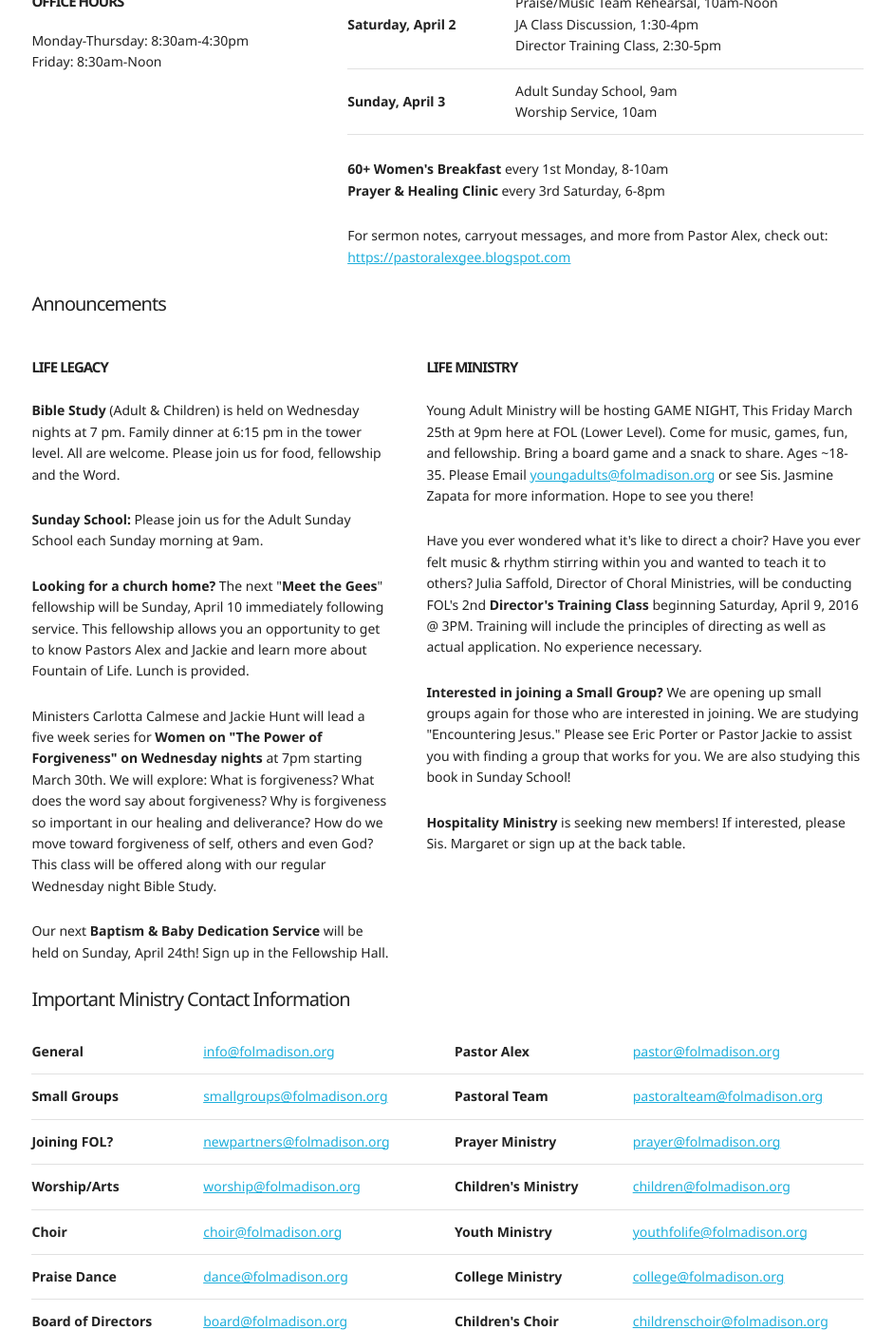
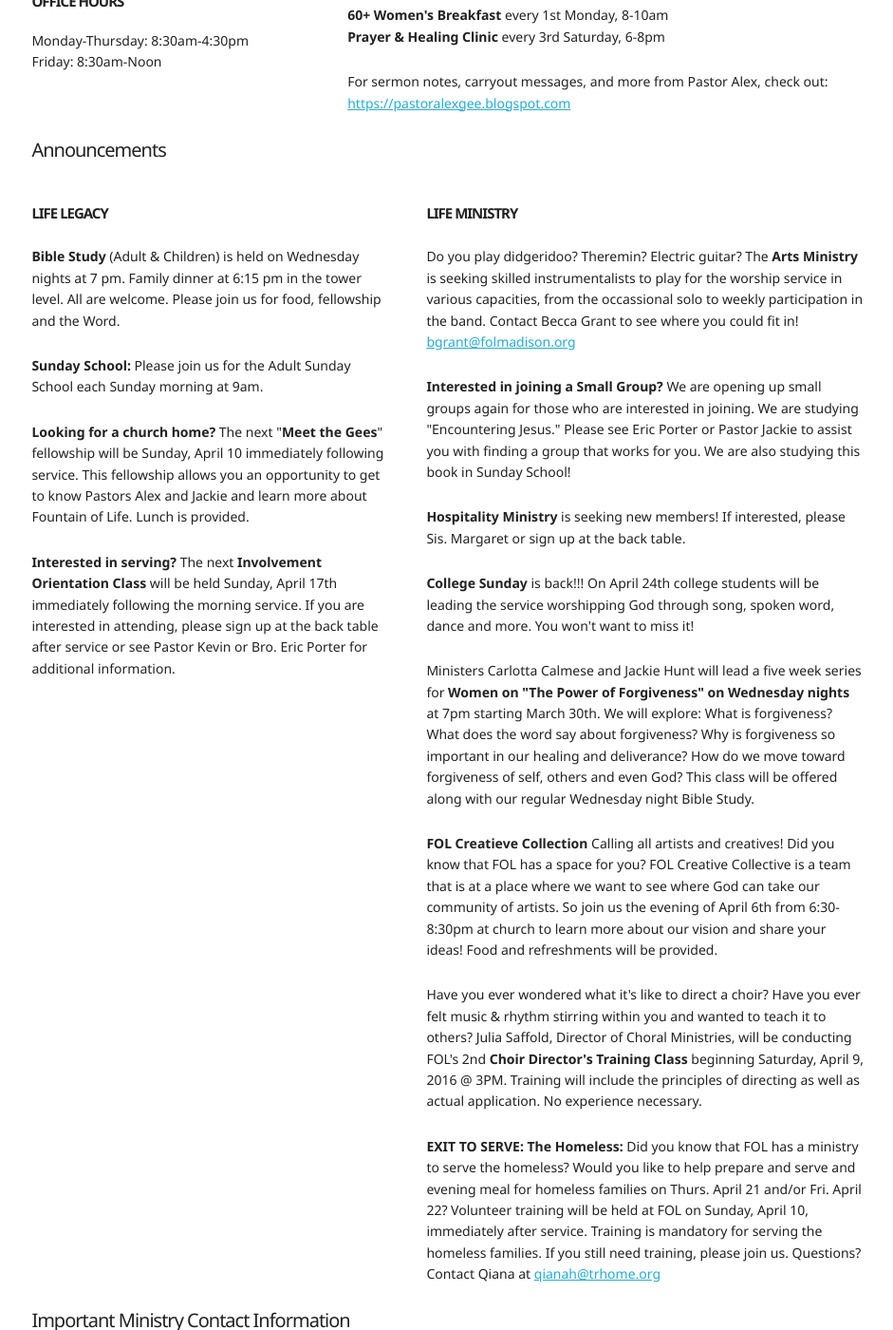
Before and after one commit to fountain-of-life/folmadison.org, a Jekyll site: the page built from index.html, in a window 1280 px wide and 1400 px high, scrolled down 602 px. Shown: the whole window at 95% size, without its empty margins (165-1106 px from the left). Built offline with Jekyll 4.4.1, drawn with Linux system fonts in a browser that asks for light colours; some of the changed text lies outside the part shown.

Commit message:
weekly update

```diff
--- a/index.html
+++ b/index.html
@@ -35,33 +35,33 @@
 
   <table class="u-full-width">
     <tr>
-      <td><strong>Wednesday, March 30</strong></td>
+      <td><strong>Wednesday, April 6</strong></td>
       <td>
+        Children's Dance Ministry, 5:30pm<br>
+        Children's Choir Rehearsal, 5:30pm<br>
         Family Dinner, 6:15pm<br>
         Adult/Children/Youth Bible Study, 7:00pm
       </td>
-    </tr><tr>
+    </tr><!--<tr>
       <td><strong>Thursday, March 31</strong></td>
       <td>
         MAN-UP Meeting, 5:00pm
       </td>
-    </tr><tr>
-      <td><strong>Friday, April 1</strong></td>
+    </tr>--><tr>
+      <td><strong>Friday, April 8</strong></td>
       <td>
         Fourth Watch Command The Morning Prayer, 3-6am<br>
-        Black Faith Matters – North Star Seminary Class, 9am-5pm<br>
-        Black Women Heal Day, 5:30pm - 10:30pm<br>
         FOL Adult Choir Rehearsal, 7-9pm
       </td>
-    </tr><tr>
+    </tr><!-- <tr>
       <td><strong>Saturday, April 2</strong></td>
       <td>
         Praise/Music Team Rehearsal, 10am-Noon<br>
         JA Class Discussion, 1:30-4pm<br>
         Director Training Class, 2:30-5pm
       </td>
-    </tr><tr>
-      <td><strong>Sunday, April 3</strong></td>
+    </tr>--><tr>
+      <td><strong>Sunday, April 10</strong></td>
       <td>
         Adult Sunday School, 9am<br>
         Worship Service, 10am
@@ -98,33 +98,23 @@
   you an opportunity to get to know Pastors Alex and Jackie and learn more about
   Fountain of Life. Lunch is provided.</p>
 
-  <p>Ministers Carlotta Calmese and Jackie Hunt will lead a five week series
-    for <strong>Women on "The Power of Forgiveness" on Wednesday nights</strong>
-    at 7pm starting March 30th. We will explore: What is forgiveness?
-    What does the word say about forgiveness? Why is forgiveness so important in
-    our healing and deliverance? How do we move toward forgiveness of self, others and even
-    God? This class will be offered along with our regular Wednesday night Bible Study.</p>
-
-  <p>Our next <strong>Baptism & Baby Dedication Service</strong> will be held on Sunday,
-    April 24th!  Sign up in the Fellowship Hall.</p>
+  <p>
+    <strong>Interested in serving?</strong> The next <strong>Involvement Orientation Class</strong>
+    will be held Sunday, April 17th immediately following the morning service. If you are interested
+    in attending, please sign up at the back table after service or see Pastor Kevin or Bro. Eric Porter
+    for additional information.
+  </p>
 
 </div>
 
 <div class="six columns">
   <p><h3>Life Ministry</h3></p>
 
-  <p>Young Adult Ministry will be hosting GAME NIGHT, This Friday March 25th at
-     9pm here at FOL (Lower Level). Come for music, games, fun, and fellowship.
-     Bring a board game and a snack to share. Ages ~18-35. Please Email
- <a href="mailto:youngadults@folmadison.org">youngadults@folmadison.org</a> or see
- Sis. Jasmine Zapata for more information. Hope to see you there!</p>
-
-  <p>Have you ever wondered what it's like to direct a choir? Have you ever felt
-    music & rhythm stirring within you and wanted to teach it to others?
-    Julia Saffold, Director of Choral Ministries, will be conducting FOL's
-    2nd <strong>Director's Training Class</strong> beginning Saturday, April 9, 2016 @ 3PM.
-    Training will include the principles of directing as well as actual application. No
-experience necessary. </p>
+    <p>Do you play didgeridoo? Theremin? Electric guitar? The <strong>Arts Ministry</strong>
+    is seeking skilled instrumentalists to play for the worship service in various
+    capacities, from the occassional solo to weekly participation in the band. Contact
+    Becca Grant to see where you could fit in! <a href="mailto:bgrant@folmadison.org">bgrant@folmadison.org</a>
+    </p>
 
   <p>
     <strong>Interested in joining a Small Group?</strong> We are opening up small
@@ -135,6 +125,43 @@
 
   <p><strong>Hospitality Ministry</strong> is seeking new members! If interested,
     please Sis. Margaret or sign up at the back table.</p>
+
+  <p><strong>College Sunday</strong> is back!!! On April 24th college students will be leading the service
+  worshipping God through song, spoken word, dance and more. You won't want to miss it!</p>
+
+    <p>Ministers Carlotta Calmese and Jackie Hunt will lead a five week series
+    for <strong>Women on "The Power of Forgiveness" on Wednesday nights</strong>
+    at 7pm starting March 30th. We will explore: What is forgiveness?
+    What does the word say about forgiveness? Why is forgiveness so important in
+    our healing and deliverance? How do we move toward forgiveness of self, others and even
+    God? This class will be offered along with our regular Wednesday night Bible Study.</p>
+
+    <p><strong>FOL Creatieve Collection</strong> Calling all artists and creatives! Did you know that FOL has a
+    space for  you? FOL Creative Collective is a team that is at a place where we want to see where God can take
+    our community of artists. So join us the evening of April 6th from 6:30-8:30pm at church to learn more about
+    our vision and share your ideas! Food and refreshments will be provided.</p>
+
+  <!--<p>Our next <strong>Baptism & Baby Dedication Service</strong> will be held on Sunday,
+    April 24th!  Sign up in the Fellowship Hall.</p>
+
+  <p>Young Adult Ministry will be hosting GAME NIGHT, This Friday March 25th at
+     9pm here at FOL (Lower Level). Come for music, games, fun, and fellowship.
+     Bring a board game and a snack to share. Ages ~18-35. Please Email
+ <a href="mailto:youngadults@folmadison.org">youngadults@folmadison.org</a> or see
+ Sis. Jasmine Zapata for more information. Hope to see you there!</p> -->
+
+  <p>Have you ever wondered what it's like to direct a choir? Have you ever felt
+    music & rhythm stirring within you and wanted to teach it to others?
+    Julia Saffold, Director of Choral Ministries, will be conducting FOL's
+    2nd <strong>Choir Director's Training Class</strong> beginning Saturday, April 9, 2016 @ 3PM.
+    Training will include the principles of directing as well as actual application. No
+experience necessary. </p>
+
+<p><strong>EXIT TO SERVE: The Homeless: </strong> Did you know that FOL has a ministry to serve the homeless? Would you
+like to help prepare and serve and evening meal for homeless families on Thurs. April 21 and/or Fri. April 22? Volunteer
+training will be held at FOL on Sunday, April 10, immediately after service. Training is mandatory for serving the homeless families.
+If you still need training, please join us. Questions? Contact Qiana at <a href="mailto:qianah@trhome.org">qianah@trhome.org</a>
+</p>
 
 </div>
 
```
